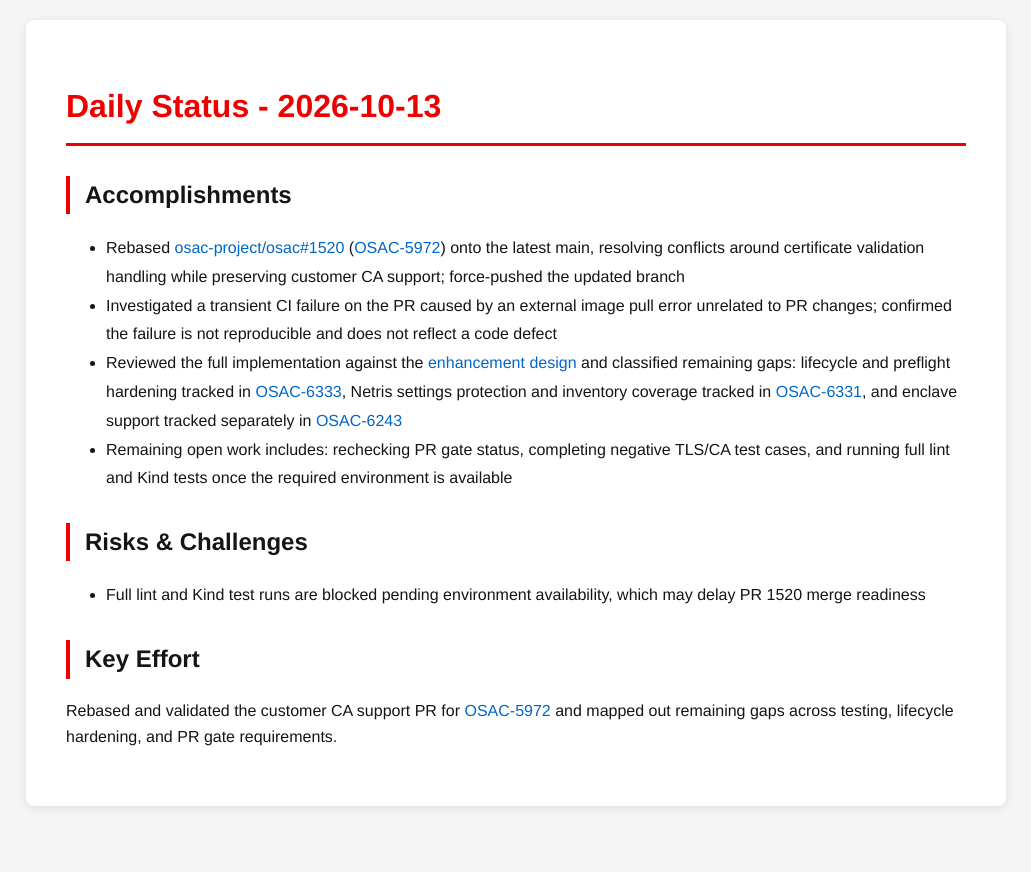
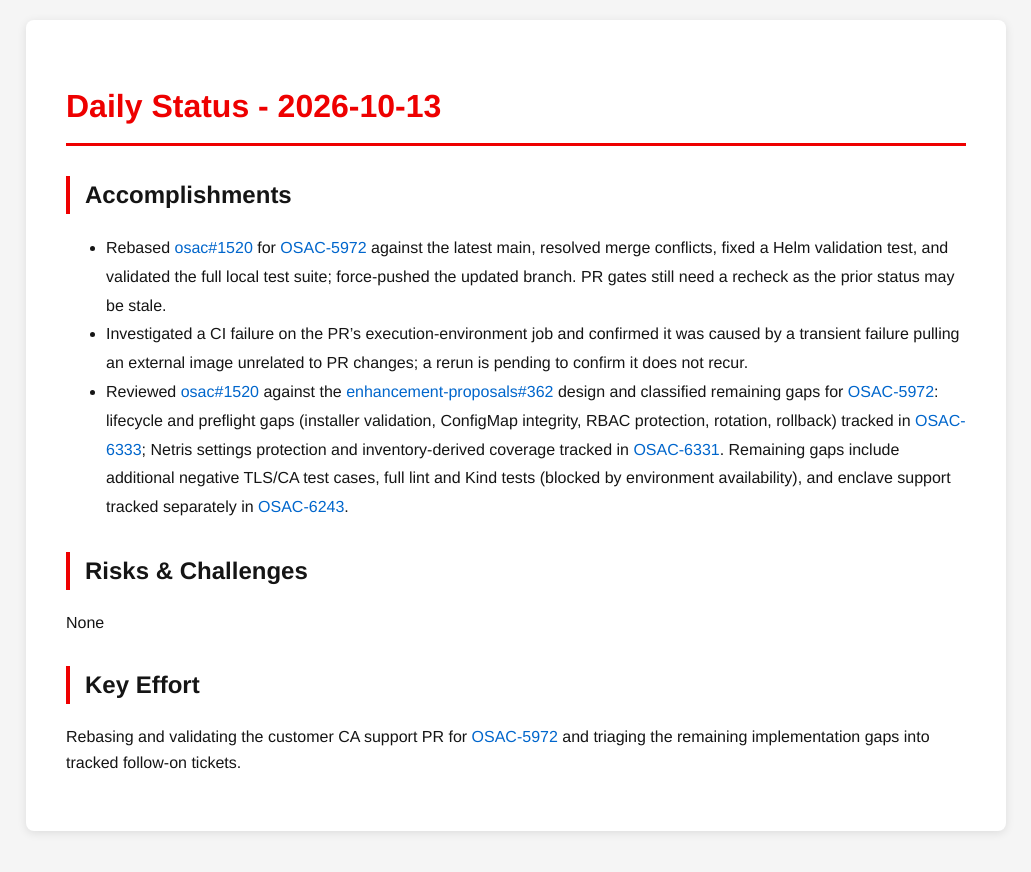
Before and after one commit to tzvatot/daily-status, a Jekyll site: the page built from 2026-10-13.md, in a window 1280 px wide. Shown: the top 872 px of the page, without its empty margins (124-1155 px from the left). Built offline with Jekyll 4.4.1, drawn with Linux system fonts in a browser that asks for light colours.

Commit message:
Daily status update - 2026-10-13

```diff
--- a/2026-10-13.md
+++ b/2026-10-13.md
@@ -7,13 +7,12 @@ date: 2026-10-13
 # Daily Status - 2026-10-13
 
 ## Accomplishments
-- Rebased [osac-project/osac#1520](https://github.com/osac-project/osac/pull/1520) ([OSAC-5972](https://redhat.atlassian.net/browse/OSAC-5972)) onto the latest main, resolving conflicts around certificate validation handling while preserving customer CA support; force-pushed the updated branch
-- Investigated a transient CI failure on the PR caused by an external image pull error unrelated to PR changes; confirmed the failure is not reproducible and does not reflect a code defect
-- Reviewed the full implementation against the [enhancement design](https://github.com/osac-project/enhancement-proposals/pull/362) and classified remaining gaps: lifecycle and preflight hardening tracked in [OSAC-6333](https://redhat.atlassian.net/browse/OSAC-6333), Netris settings protection and inventory coverage tracked in [OSAC-6331](https://redhat.atlassian.net/browse/OSAC-6331), and enclave support tracked separately in [OSAC-6243](https://redhat.atlassian.net/browse/OSAC-6243)
-- Remaining open work includes: rechecking PR gate status, completing negative TLS/CA test cases, and running full lint and Kind tests once the required environment is available
+- Rebased [osac#1520](https://github.com/osac-project/osac/pull/1520) for [OSAC-5972](https://redhat.atlassian.net/browse/OSAC-5972) against the latest main, resolved merge conflicts, fixed a Helm validation test, and validated the full local test suite; force-pushed the updated branch. PR gates still need a recheck as the prior status may be stale.
+- Investigated a CI failure on the PR's execution-environment job and confirmed it was caused by a transient failure pulling an external image unrelated to PR changes; a rerun is pending to confirm it does not recur.
+- Reviewed [osac#1520](https://github.com/osac-project/osac/pull/1520) against the [enhancement-proposals#362](https://github.com/osac-project/enhancement-proposals/pull/362) design and classified remaining gaps for [OSAC-5972](https://redhat.atlassian.net/browse/OSAC-5972): lifecycle and preflight gaps (installer validation, ConfigMap integrity, RBAC protection, rotation, rollback) tracked in [OSAC-6333](https://redhat.atlassian.net/browse/OSAC-6333); Netris settings protection and inventory-derived coverage tracked in [OSAC-6331](https://redhat.atlassian.net/browse/OSAC-6331). Remaining gaps include additional negative TLS/CA test cases, full lint and Kind tests (blocked by environment availability), and enclave support tracked separately in [OSAC-6243](https://redhat.atlassian.net/browse/OSAC-6243).
 
 ## Risks & Challenges
-- Full lint and Kind test runs are blocked pending environment availability, which may delay PR 1520 merge readiness
+None
 
 ## Key Effort
-Rebased and validated the customer CA support PR for [OSAC-5972](https://redhat.atlassian.net/browse/OSAC-5972) and mapped out remaining gaps across testing, lifecycle hardening, and PR gate requirements.
+Rebasing and validating the customer CA support PR for [OSAC-5972](https://redhat.atlassian.net/browse/OSAC-5972) and triaging the remaining implementation gaps into tracked follow-on tickets.
```
